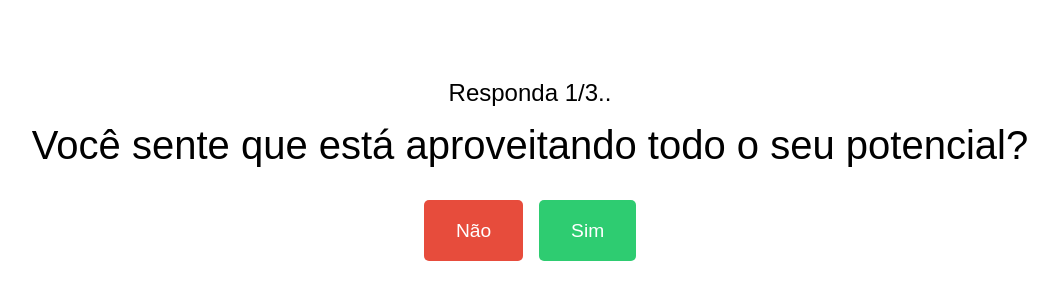
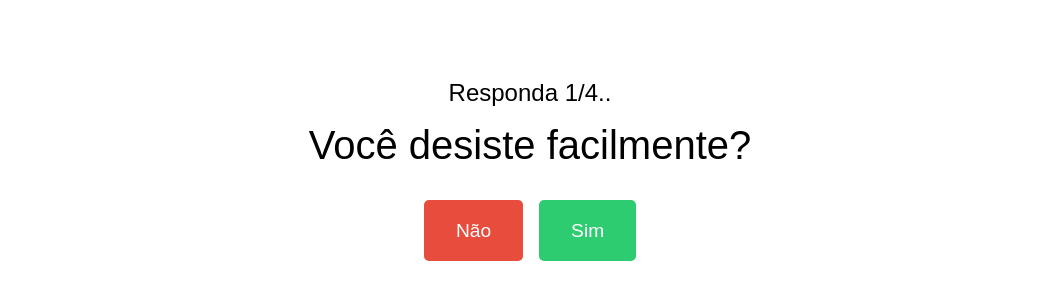
Before and after one commit to Alelima020/lenvra.online, a plain HTML site: page o-proximo-nivel/index.html in a window 1280 px wide. Shown: the part 230-530 px from the top of the page, without its empty margins (110-1168 px from the left). Drawn offline with Linux system fonts and the light colour scheme.

Commit message:
Deploy presell for o-proximo-nivel

```diff
--- a/o-proximo-nivel/index.html
+++ b/o-proximo-nivel/index.html
@@ -7,7 +7,7 @@
       name="viewport"
       content="width=device-width, initial-scale=1.0, viewport-fit=cover"
     />
-    <meta name="description" content="Compre agora e receba seu produto em casa com frete rápido. Aproveite a qualidade garantida e a praticidade que você merece. Satisfação assegurada
+    <meta name="description" content="Compre agora e aproveite benefícios exclusivos na aquisição do seu produto físico Favorito Receba rápido, com garantia e total segurança Aproveite
 " />
     <meta name="keywords" content="o proximo nivel" />
     <meta name="robots" content="noindex, nofollow" />
@@ -191,7 +191,7 @@
     </div>
 
     <script>
-      const questions = ["Você sente que está aproveitando todo o seu potencial?","Qual é o maior obstáculo que o(a) impede de evoluir?","Se eu te mostrasse um método simples e prático?"];
+      const questions = ["Você desiste facilmente?","Sente que pode alcançar mais?","Quer subir de nível?","Você está pronto para subir de nível?"];
 
       let currentQuestionIndex = 0;
       const questionElement = document.getElementById('question');
```
